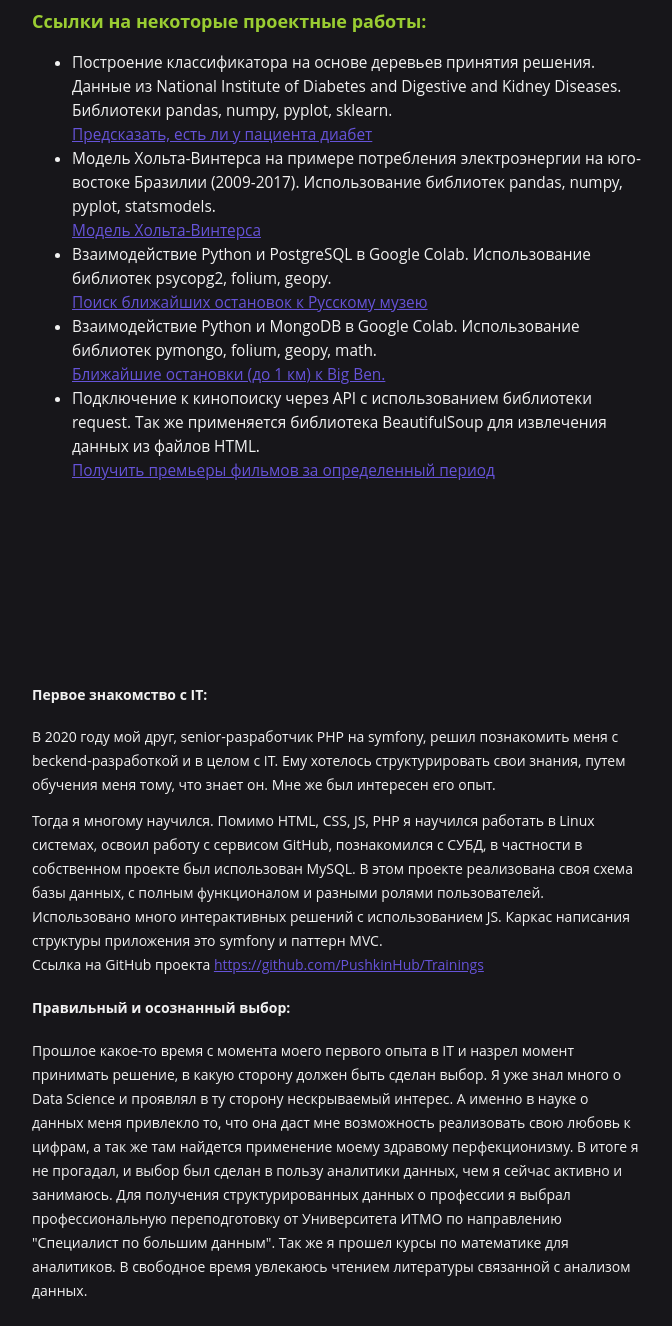
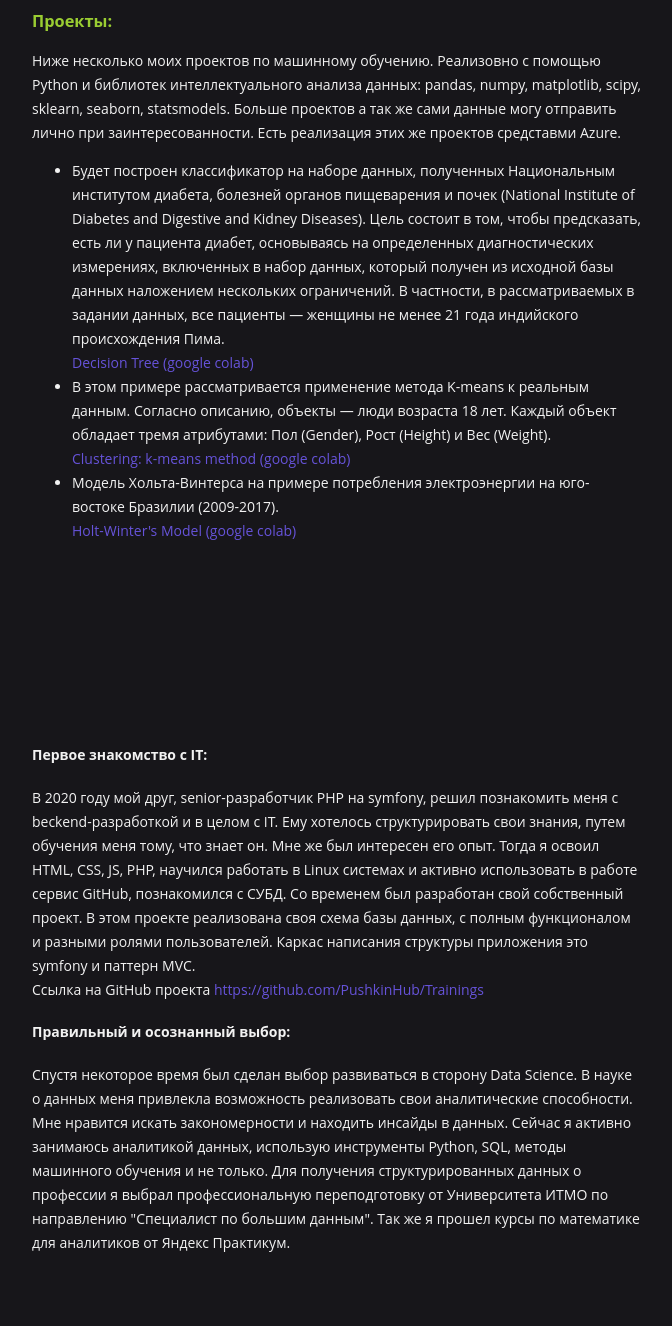
Before and after one commit to PushkinHub/DanilaRevazov, a plain HTML site: page index.html in a window 1280 px wide. Shown: the part 360-1686 px from the top of the page, without its empty margins (388-1060 px from the left). Drawn offline with Linux system fonts and the light colour scheme.

Commit message:
Add files via upload

```diff
--- a/index.html
+++ b/index.html
@@ -23,40 +23,56 @@
         <p style="margin-bottom: 50px;"><i>Обладаю математическими, статистическими знаниями и навыками программирования. Увлечен использованием данных для извлечения инсайтов и создания бизнес-ценности. Ищу должность аналитика, где смогу применить свои знания и опыт для решения реальных проблем и создания значимого воздействия. Обладаю высоким уровнем мотивации и желанием развиваться в сфере аналитики.
           Профессиональная переподготовка ИТМО, Специалист по большим данным.</i></p>
 
-        <div style="font-size: 1.1em;">
-          <h3 class="yellow">Ссылки на некоторые проектные работы:</h3>
+        <div>
+          <h3 class="yellow">Проекты:</h3>
+          <p>Ниже несколько моих проектов по машинному обучению.
+            Реализовно с помощью Python и библиотек интеллектуального анализа данных:
+            pandas, numpy, matplotlib, scipy, sklearn, seaborn, statsmodels.
+            Больше проектов а так же сами данные могу отправить лично при заинтересованности.
+            Есть реализация этих же проектов средставми Azure.</p>
           <ul>
-            <li>Построение классификатора на основе деревьев принятия решения. Данные из National Institute of Diabetes and Digestive and Kidney Diseases. Библиотеки pandas, numpy, pyplot, sklearn.<br>
-              <a href="https://drive.google.com/file/d/15fv2ulJQkW4ZMipnz8LGsKG3SB8FHFSi/view?usp=sharing" target="_blank">Предсказать, есть ли у пациента диабет</a>
+            <li>Будет построен классификатор на наборе данных, полученных Национальным институтом диабета,
+              болезней органов пищеварения и почек (National Institute of Diabetes and Digestive and
+              Kidney Diseases). Цель состоит в том, чтобы предсказать, есть ли у пациента диабет,
+              основываясь на определенных диагностических измерениях, включенных в набор данных,
+              который получен из исходной базы данных наложением нескольких ограничений. В частности,
+              в рассматриваемых в задании данных, все пациенты — женщины не менее 21 года индийского
+              происхождения Пима.<br>
+              <a href="https://drive.google.com/file/d/15fv2ulJQkW4ZMipnz8LGsKG3SB8FHFSi/view?usp=sharing" target="_blank">Decision Tree (google colab)</a>
             </li>
-            <li>Модель Хольта-Винтерса на примере потребления электроэнергии на юго-востоке Бразилии (2009-2017).
-              Использование библиотек pandas, numpy, pyplot, statsmodels.<br>
-              <a href="https://drive.google.com/file/d/1ypiP0IiiwT-RIpZs-RJWuvUvU0k3EtjO/view?usp=sharing" target="_blank">Модель Хольта-Винтерса</a></li>
-            <li>Взаимодействие Python и PostgreSQL в Google Colab. Использование библиотек psycopg2, folium, geopy.<br>
-              <a href="https://drive.google.com/file/d/1lyuJxdiX1ctp5hJG3VqB_oq7JZMsGkfu/view?usp=sharing" target="_blank">Поиск ближайших остановок к Русскому музею</a></li>
-            <li>Взаимодействие Python и MongoDB в Google Colab. Использование библиотек pymongo, folium, geopy, math.<br>
-              <a href="https://drive.google.com/file/d/1EE9YpH9gZ8J-dpPnp4P09Oqay7P2WCQC/view?usp=sharing" target="_blank">Ближайшие остановки (до 1 км) к Big Ben.</a></li>
-            <li>Подключение к кинопоиску через API с использованием библиотеки request. Так же применяется библиотека BeautifulSoup для извлечения данных из файлов HTML.<br>
-              <a href="https://drive.google.com/file/d/1vbF0zAZwfE-D0iyNM_zihdfRQ0wBCYWf/view?usp=sharing" target="_blank">Получить премьеры фильмов за определенный период</a></li>
+            <li>В этом примере рассматривается применение метода K-means к реальным данным.
+              Согласно описанию, объекты — люди возраста 18 лет.
+              Каждый объект обладает тремя атрибутами: Пол (Gender), Рост (Height) и Вес (Weight).<br>
+              <a href="https://drive.google.com/file/d/1cWrguC3_5YYa1cs4jS77krCyadCoVC-o/view?usp=sharing" target="_blank">Clustering: k-means method (google colab)</a>
+            </li>
+            <li>Модель Хольта-Винтерса на примере потребления электроэнергии на юго-востоке Бразилии (2009-2017).<br>
+              <a href="https://drive.google.com/file/d/1ypiP0IiiwT-RIpZs-RJWuvUvU0k3EtjO/view?usp=sharing" target="_blank">Holt-Winter's Model (google colab)</a>
+            </li>
           </ul>
         </div>
 
 
         <div style="margin-top: 200px;">
           <h4>Первое знакомство c IT:</h4>
-          <p>В 2020 году мой друг,  senior-разработчик PHP на symfony, решил познакомить меня с beckend-разработкой и в целом с IT.
-            Ему хотелось структурировать свои знания, путем обучения меня тому, что знает он. Мне же был интересен его опыт.</p>
-          <p>Тогда я многому научился. Помимо HTML, CSS, JS, PHP я научился работать в Linux системах,
-            освоил работу с сервисом GitHub, познакомился с СУБД,
-            в частности в собственном проекте был использован MySQL. В этом проекте реализована своя схема базы данных, с полным функционалом и разными ролями пользователей.
-            Использовано много интерактивных решений с использованием JS. Каркас написания структуры приложения это symfony и паттерн MVC.</br>
+          <p>В 2020 году мой друг,  senior-разработчик PHP на symfony, решил познакомить меня
+            с beckend-разработкой и в целом с IT.
+            Ему хотелось структурировать свои знания, путем обучения меня тому,
+            что знает он. Мне же был интересен его опыт.
+            Тогда я освоил HTML, CSS, JS, PHP, научился работать в Linux системах
+            и активно использовать в работе сервис GitHub, познакомился с СУБД.
+            Со временем был разработан свой собственный проект. В этом проекте реализована
+            своя схема базы данных, с полным функционалом и разными ролями пользователей.
+            Каркас написания структуры приложения это symfony и паттерн MVC.</br>
             Ссылка на GitHub проекта <a href="https://github.com/PushkinHub/Trainings" target="_blank" >https://github.com/PushkinHub/Trainings</a></p>
           <h4>Правильный и осознанный выбор:</h4>
-          <p>Прошлое какое-то время с момента моего первого опыта в IT и назрел момент принимать решение, в какую сторону должен быть сделан выбор.
-            Я уже знал много о Data Science и проявлял в ту сторону нескрываемый интерес. А именно в науке о данных меня привлекло то,
-            что она даст мне возможность реализовать свою любовь к цифрам, а так же там найдется применение моему здравому перфекционизму. В итоге я не прогадал, и выбор был сделан в пользу аналитики данных,
-            чем я сейчас активно и занимаюсь. Для получения структурированных данных о профессии я выбрал профессиональную переподготовку от Университета ИТМО по направлению "Специалист по большим данным".
-            Так же я прошел курсы по математике для аналитиков. В свободное время увлекаюсь чтением литературы связанной с анализом данных.
+          <p>Спустя некоторое время был сделан выбор развиваться в сторону Data Science.
+            В науке о данных меня привлекла возможность реализовать свои аналитические способности.
+            Мне нравится искать закономерности и находить инсайды в данных.
+            Сейчас я активно занимаюсь аналитикой данных, использую инструменты Python, SQL, методы машинного обучения и не только.
+            Для получения структурированных данных о профессии я
+            выбрал профессиональную переподготовку от Университета ИТМО по направлению
+            "Специалист по большим данным".
+            Так же я прошел курсы по математике для аналитиков от Яндекс Практикум.
           </p>
 
         </div>
--- a/style.css
+++ b/style.css
@@ -66,6 +66,9 @@ a {
   }
 }
 
+a {
+  text-decoration: none;
+}
 
 a:focus {
   outline-color: #b6aaff;
```
